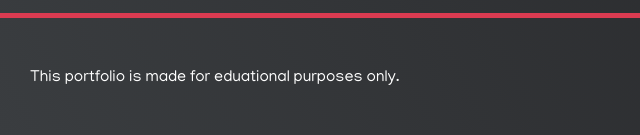
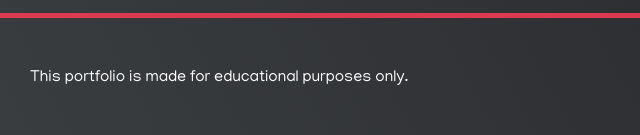
Before and after one commit to ParchedPanda/portfolio, a plain HTML site: page index.html in a window 1280 px wide. Shown: the part 1087-1222 px from the top of the page, 0-640 px from the left. Drawn offline with nearby package versions, Linux system fonts and the light colour scheme; a web font is replaced by a local one.

Commit message:
correction

```diff
--- a/index.html
+++ b/index.html
@@ -100,7 +100,7 @@
     </section>
       </main>
       <footer>
-        <p>This portfolio is made for eduational purposes only.</p>
+        <p>This portfolio is made for educational purposes only.</p>
         <p> &copy; Created for
     <a href="https://www.freecodecamp.org/" target="_blank"
       >freeCodeCamp <i class="fab fa-free-code-camp"></i
```
